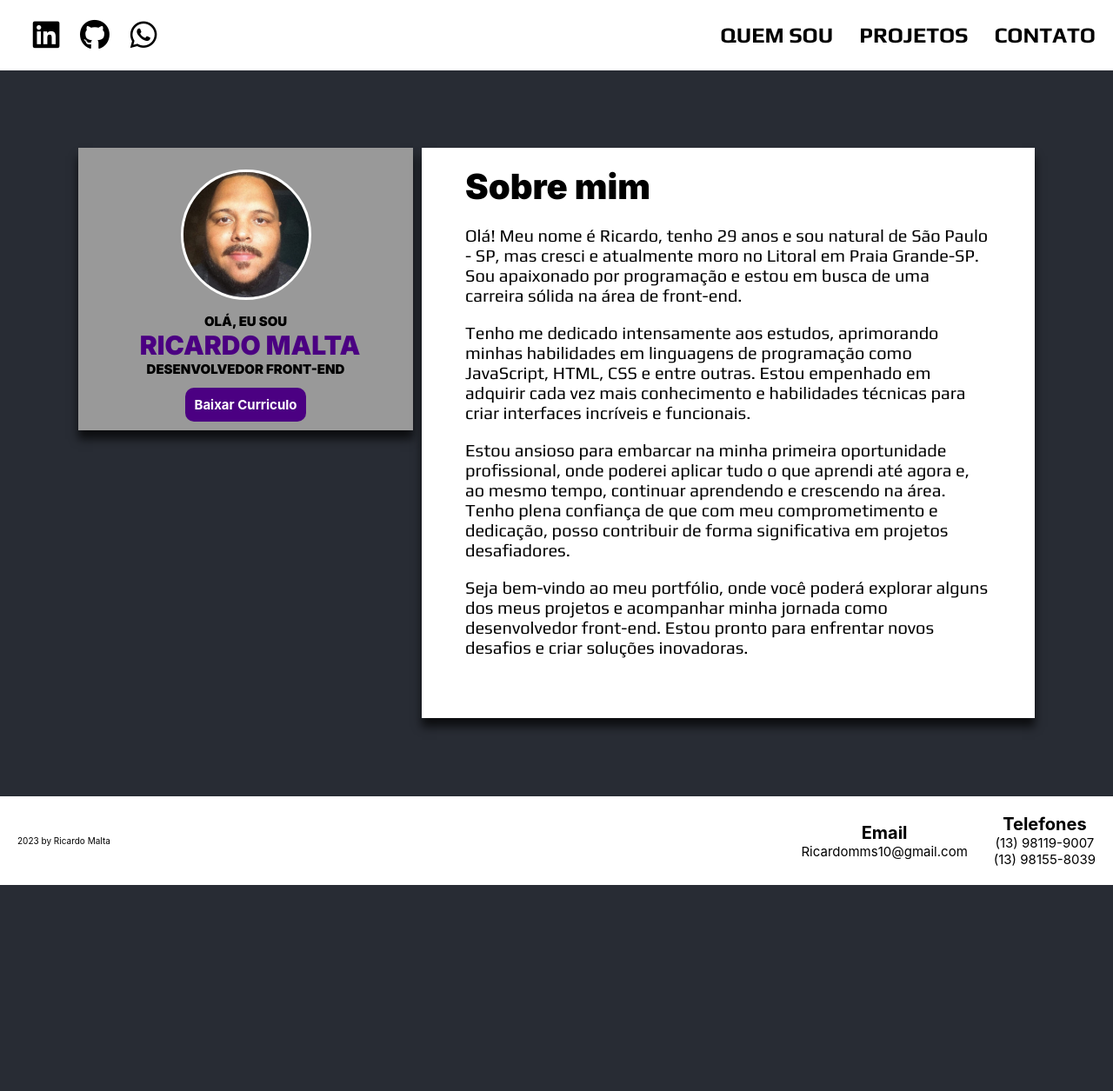
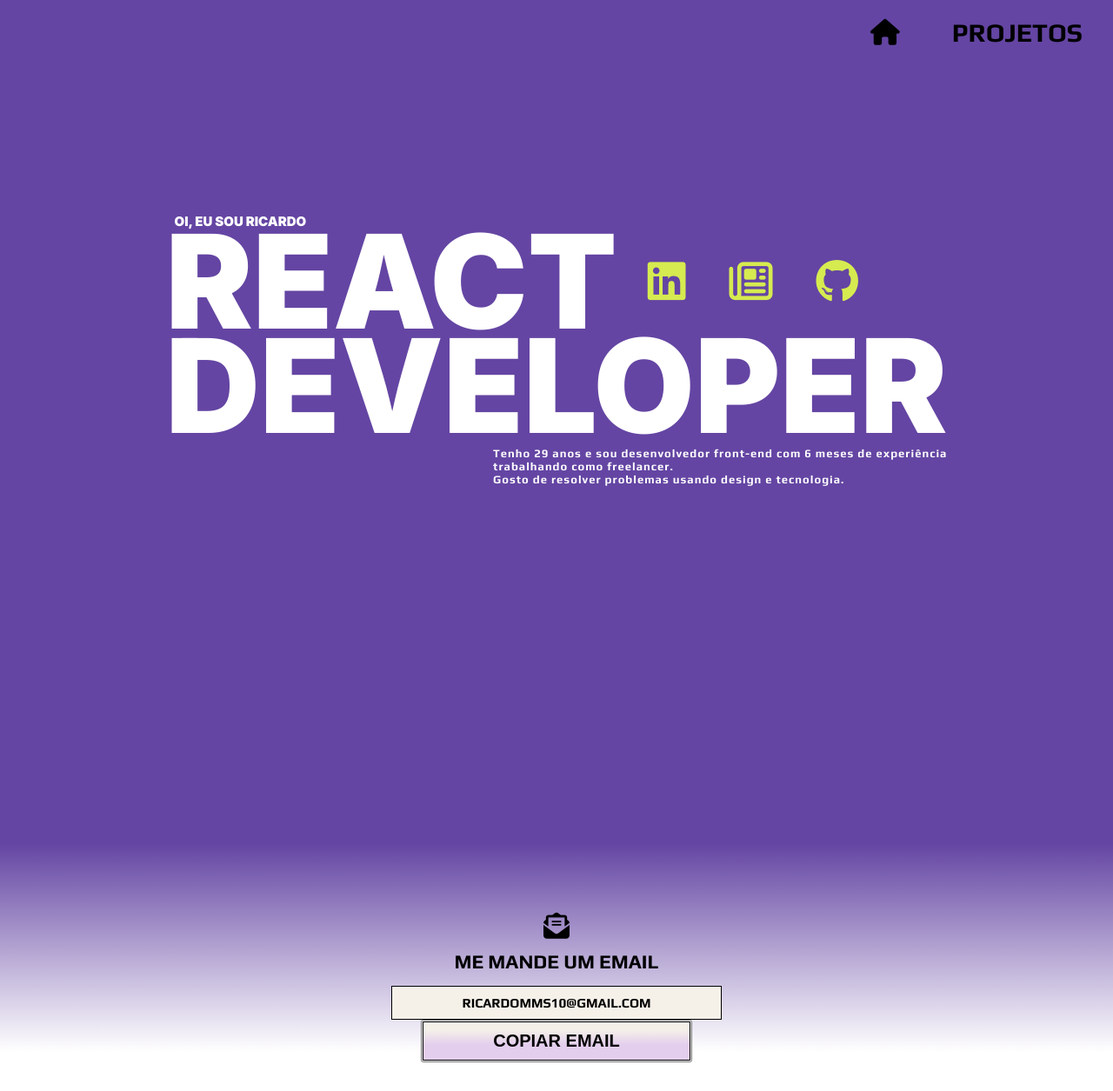
Before and after one commit to Ricardomms10/PortfolioNew, a React (Create React App) app: page / in a window 1280 px wide. Shown: the whole page at 87% size. Before the commit the page ends 1018 px from the top, so only its background shows below. Built offline with nearby package versions, Linux system fonts and the light colour scheme.

Commit message:
Atualização do arquivo_modificado.js

```diff
--- a/src/App.css
+++ b/src/App.css
@@ -1,41 +1,13 @@
 .App {
   text-align: center;
-}
 
-.App-logo {
-  height: 40vmin;
+animation:ease-in 2s;
+
+
+
+
+
+
 
 
 }
-
-@media (prefers-reduced-motion: no-preference) {
-  .App-logo {
-    animation: App-logo-spin infinite 20s linear;
-  }
-}
-
-.App-header {
-  background-color: #282c34;
-  min-height: 100vh;
-  display: flex;
-  flex-direction: column;
-  align-items: center;
-  justify-content: center;
-  font-size: calc(10px + 2vmin);
-  color: white;
-}
-
-.App-link {
-  color: #61dafb;
-
-
-}
-
-@keyframes App-logo-spin {
-  from {
-    transform: rotate(0deg);
-  }
-  to {
-    transform: rotate(360deg);
-  }
-}
--- a/src/GlobalStyled/GlobalStyled.js
+++ b/src/GlobalStyled/GlobalStyled.js
@@ -7,7 +7,7 @@ html{
 
   }
  body{
-    background-color: #282c34;
+    background-color:#6445a3;
  }
   *{
     margin: 0;
--- a/src/components/content/index.js
+++ b/src/components/content/index.js
@@ -1,6 +1,7 @@
+/* eslint-disable react/jsx-no-target-blank */
 /* eslint-disable jsx-a11y/anchor-is-valid */
-import { Apresentacao, Home, Sobre } from "./style";
-import MinhaFoto from "../image/foto minha.jpeg";
+import { Apresentacao, Home, React1 } from "./style";
+
 import curriculo from "../assets/curriculo.pdf"
 
 const Content = () => {
@@ -10,31 +11,23 @@ const Content = () => {
     return (
         <Home>
             <Apresentacao>
-                <img alt="Minha Foto" src={MinhaFoto} />
-                <h1>OLÁ, EU SOU</h1>
-                <span >RICARDO MALTA</span>
-                <h2>DESENVOLVEDOR FRONT-END</h2>
-                <br></br>
-                <a href={curriculo} download>Baixar Curriculo</a>
+
+
+                <span>OI, EU SOU RICARDO </span>
+
+                <React1>
+                    <h1>REACT</h1>
+                    <a href="https://www.linkedin.com/in/ricardo-malta-632b70164/"  target="_blank"><i class="fa-brands fa-linkedin"></i></a>
+                    <a href={curriculo} download title="Baixar Currículo"><i class="fa-regular fa-newspaper"></i></a>
+                    <a href="https://github.com/Ricardomms10" target="_blank"><i class="fa-brands fa-github"></i></a>
+                </React1>
+
+                <h1>DEVELOPER </h1>
+                <p> Tenho 29 anos e sou desenvolvedor front-end com 6 meses de experiência <br></br>trabalhando como freelancer.<br></br> Gosto de resolver problemas usando design e tecnologia. </p>
             </Apresentacao>
 
-            <Sobre>
-                <div>
-                    <h1>Sobre mim</h1>
 
-                    <p><span>Olá! Meu nome é Ricardo, tenho 29 anos e sou natural de São Paulo - SP, mas cresci e atualmente moro no Litoral em Praia Grande-SP. Sou apaixonado por programação e estou em busca de uma carreira sólida na área de front-end. <br /></span>
-
-                        <span> Tenho me dedicado intensamente aos estudos, aprimorando minhas habilidades em linguagens de programação como JavaScript, HTML, CSS e entre outras. Estou empenhado em adquirir cada vez mais conhecimento e habilidades técnicas para criar interfaces incríveis e funcionais.</span>
-
-                        <span> Estou ansioso para embarcar na minha primeira oportunidade profissional, onde poderei aplicar tudo o que aprendi até agora e, ao mesmo tempo, continuar aprendendo e crescendo na área. Tenho plena confiança de que com meu comprometimento e dedicação, posso contribuir de forma significativa em projetos desafiadores.</span>
-
-                        <span>  Seja bem-vindo ao meu portfólio, onde você poderá explorar alguns dos meus projetos e acompanhar minha jornada como desenvolvedor front-end. Estou pronto para enfrentar novos desafios e criar soluções inovadoras. </span>
-                    </p>
-
-
-                </div>
-            </Sobre>
-        </Home>
+        </Home >
     )
 
 }
--- a/src/components/content/style.js
+++ b/src/components/content/style.js
@@ -8,116 +8,71 @@ export const Home = styled.section`
    padding:90px;
    box-sizing: border-box;
    gap:10px;
-   height: 100%;
+   height: 100vh;
 
-
-  @media (max-width: 890px) {
-    align-items: flex-start;
-    flex-direction: column;
-    padding:20px;
-
-  }
 `;
 
 export const Apresentacao = styled.div`
-   text-align: center;
-   background-color:#999;
-   width:35%;
-   height: auto;
-   padding: 10px;
-   box-shadow: 0 10px 10px rgba(0, 0, 0, 0.7);
-   justify-content: center;
-   align-items: center;
-   display:flex;
-   flex-direction: column;
+
 
   h1 {
     justify-content: start;
-    color: #000;
+    color: #ffF;
     font-family: 'Inter', sans-serif;
-    font-size: 15px;
+    font-size: 150px;
+    line-height: 0.80;
 
   }
 
   span {
     padding-left:10px;
-    justify-content: center;
-    text-align: center;
-    color: 	#4B0082;
-    display: block;
+    color: 	#fff;
     font-family: 'Inter', sans-serif;
-    font-size: 30px;
+    font-size: 15px;
     font-weight: 700;
-    overflow: hidden;
+
+  }
+
+ p{
+  margin-top:10px;
+    display:flex;
+    justify-content: end;
+    color: #fff;
+    font-family: 'Play', sans-serif;
+    font-size: 13px;
+    font-weight: 700;
+    letter-spacing: 1px;
+  }
+
 
 
   }
 
-  h2 {
-    color: #000;
-    font-family: 'Inter', sans-serif;
-    font-size: 15px;
-  }
-  img{
-    border-radius: 50%;
-    border: solid 3px #FFF;
-    margin: 15px;
-    width: 150px;
-    height: 150px;
-    object-fit: cover;
-  }
-
-  a{
-    background-color:#4B0082;
-    padding:10px;
-    border-radius:10px;
-    color:#FFF;
-    font-size:15px;
-    font-weight: bold;
-  }
-
-  @media (max-width: 890px) {
-    width: 100%;
-    max-width: 100%;
-    margin-bottom: 0;
-    position:static;
-
-  }
 `;
 
-export const Sobre = styled.div`
-  background-color: #fff;
-  flex:1;
-  display: flex;
-  justify-content: center;
-  box-shadow: 0 10px 10px rgba(0, 0, 0, 0.7);
+export const React1 = styled.div`
+display:flex;
 
-div{
-  padding:0 50px 50px 50px;
-  margin-top:20px;
-}
+align-items: center;
+flex-direction: row;
 
-h1{
-  font-size:40px;
-  font-family: 'inter', sans-serif;
-  font-weight: 700;
-}
+a{
 
-p{
-  font-size:20px;
-  font-family: 'Play', sans-serif;
-  margin-top:20px;
-  span {
-    display: block;
-    margin-bottom: 20px;
-  }
-}
+    margin-left: 20px;
+    padding:15px ;
+    color:#d6eb50;
+    font-size:50px;
 
 
 
-@media (max-width: 890px) {
-  max-width: 100%;
-  margin-left: 0px;
+    &:hover{
+
+
+    color:#FFF;
+    cursor: pointer;
+    transform: translatey(-10px);
+
+
 }
 
 `
--- a/src/components/footer/footer.js
+++ b/src/components/footer/footer.js
@@ -1,29 +1,37 @@
-import { Container, RedesBox } from "./styled";
+import React, { useState } from 'react';
+import { Container, Div1, Div2 } from "./styled";
 
-export const Footer = () => (
-   <>
-      <Container>
-         <div>
-            <p>
-               2023
-               by Ricardo Malta
-            </p>
-         </div>
+ export const Footer = () => {
+  const [copiado, setCopiado] = useState(false);
 
-         <RedesBox>
-            <div>
-               <h2>Email</h2>
-               <p>Ricardomms10@gmail.com</p>
-            </div>
-            <div>
-               <h2>Telefones</h2>
-               <p>(13) 98119-9007</p>
-               <p>(13) 98155-8039</p>
-            </div>
+  const email = 'RICARDOMMS10@GMAIL.COM';
+
+  const copiarEmail = () => {
+
+    navigator.clipboard.writeText(email);
+    setCopiado(true);
+    setTimeout(() => {
+      setCopiado(false);
+    }, 1000);
+  };
 
 
-         </RedesBox>
-      </Container>
-   </>
 
-)
+  return (
+    <Container>
+      <Div1>
+        <h1><i className="fa-solid fa-envelope-open-text"></i></h1>
+        <h2>ME MANDE UM EMAIL</h2>
+      </Div1>
+
+      <Div2 copiado={copiado}>
+        <h3>{email}</h3>
+        <button onClick={copiarEmail}>
+          <h2 className="clickable-element">
+            {copiado ? 'EMAIL COPIADO!' : 'COPIAR EMAIL'}
+          </h2>
+        </button>
+      </Div2>
+    </Container>
+  );
+};
--- a/src/components/footer/styled.js
+++ b/src/components/footer/styled.js
@@ -2,47 +2,53 @@ import styled from "styled-components";
 
 
 export const Container = styled.div`
-background-color:#fff;
+background: linear-gradient(to bottom, transparent 5%, #FFF 85%);
 display:flex;
 align-items: center;
-justify-content: space-between;
 bottom: 0;
-left: 0;
 width: 100%;
-padding:20px;
-
+height:300px;
+justify-content: center;
+flex-direction: column;
+gap:15px;
 `
 
-export const RedesBox = styled.div`
-display: flex;
-justify-content: space-evenly;
-gap:30px;
+export const Div1 = styled.div`
+justify-content: center;
+display:flex;
+align-items: center;
+flex-direction: column;
+font-size: 15px;
+gap:10px;
+font-family: 'play', sans-serif;
+margin-top: 60px;
+`
+
+export const Div2 = styled.div`
+justify-content: center;
+display:flex;
+align-items: center;
+flex-direction: column;
+font-size: 13px;
+font-family: 'play', sans-serif;
+
+h3{
+background-color: ${props => (props.copiado ? '#53d475' : '#f5f1e9')};
+border:solid #000 1px;
+padding:10px 80px;
+animation:ease-in 2s;
 
 
-div {
-    display: flex;
-    flex-direction: column;
-    justify-content: center;
-    align-items: center;
+}
 
-    h2 {
-      font-size: 20px;
-      text-align: center;
-    }
+h2{
+  background: linear-gradient(to bottom,#f5f1e9 20%, #e3ceed 60%);
+  border:solid #000 1px;
+  padding:10px 80px;
 
-    p {
-      font-size: 15px;
-      text-align: center;
-    }
-  }
 
-  @media (max-width: 890px) {
-
-    flex-direction: column;
-
-  }
-
-  @media (max-width: 375px) {
-
-  }
-`;
+  &:hover{
+  cursor: pointer;
+}
+}
+`
--- a/src/components/head/index.js
+++ b/src/components/head/index.js
@@ -1,5 +1,5 @@
 /* eslint-disable react/jsx-no-target-blank */
-import { HamburgerIcon, HeadContainer, LogoContainer, MenuContainer, MenuLink, OverlayMenu, TextMenu } from "./styled"
+import { HamburgerIcon, HeadContainer,  MenuContainer, MenuLink, OverlayMenu, TextMenu } from "./styled"
 import { useState } from "react";
 
 
@@ -13,17 +13,13 @@ const Head = () => {
 
   return (
     <HeadContainer>
-      <LogoContainer>
-        <a href="https://www.linkedin.com/in/ricardo-malta-632b70164/" target="_blank"><i class="fa-brands fa-linkedin"></i></a>
-        <a href="https://github.com/Ricardomms10" target="_blank"><i class="fa-brands fa-github"></i></a>
-        <a href="https://api.whatsapp.com/send?phone=5513981199007" target="_blank"><i class="fa-brands fa-whatsapp"></i></a>
-      </LogoContainer>
+
 
 
       <MenuContainer>
-        <a href="/">  <TextMenu>QUEM SOU</TextMenu></a>
+        <a href="/">  <TextMenu><i class="fa-solid fa-house"></i></TextMenu></a>
         <a href="/Projeto">  <TextMenu>PROJETOS</TextMenu></a>
-        <a href="/Contato"> <TextMenu>CONTATO</TextMenu></a>
+
       </MenuContainer>
 
       <HamburgerIcon onClick={toggleMenu}>
--- a/src/components/head/styled.js
+++ b/src/components/head/styled.js
@@ -3,45 +3,17 @@ import styled from "styled-components";
 export const HeadContainer  = styled.header`
    display:flex;
    align-items: center;
-   justify-content: space-between;
+   justify-content: end;
    padding: 10px;
    align-items: center;
-   background-color: #fff;
-   position: fixed;
+
+
    top:0;
    width: 100%;
-
    @media (max-width: 890px) {
-
 
   }
 `
-
-export const LogoContainer = styled.div`
-  display: flex;
-  margin-left: 15px;
-
-  a {
-    display: flex;
-    align-items: center;
-    justify-content: center;
-    font-size: 35px;
-    color:#000;
-    border-radius: 100px;
-    padding: 10px;
-    margin: 3px;
-    width: 50px;
-    text-decoration: none;
-    &:hover{
-      color:#4B0082;
-    }
-  }
-
-  @media (max-width: 890px) {
-    margin-bottom: 10px;
-  }
-`;
-
 
 export const MenuContainer = styled.ul`
     display: flex;
@@ -59,10 +31,15 @@ export const MenuContainer = styled.ul`
 export const TextMenu = styled.li`
    font-family: 'play', sans-serif;
    font-weight: bold;
-   font-size:25px;
+   font-size:30px;
    color:#000;
+   padding:10px 15px;
+   transition: 0.4s ease-out;
   &:hover{
-    color:#4B0082;
+
+    color:#fff;
+
+
   }
 
 
--- a/src/components/projeto/index.js
+++ b/src/components/projeto/index.js
@@ -1,4 +1,4 @@
-import { Footer } from "../footer/footer";
+
 import { Head } from "../head";
 import { MyProject } from "../myProject/index";
 
@@ -9,6 +9,6 @@ export const Projeto = () => (
     <>
        <Head/>
        <MyProject/>
-       <Footer/>
+
     </>
 )
```
Also changed, not shown: src/components/myProject/index.js (+6 -17 lines), src/components/myProject/styled.js (+19 -27 lines), src/components/image/novo.png (added).
